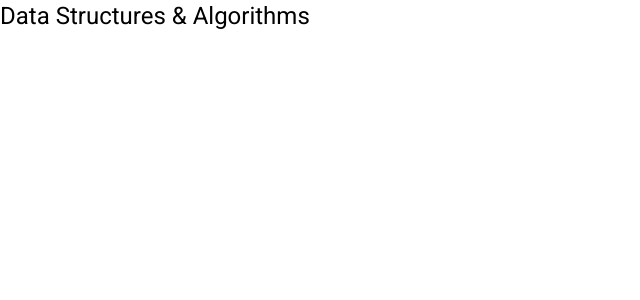
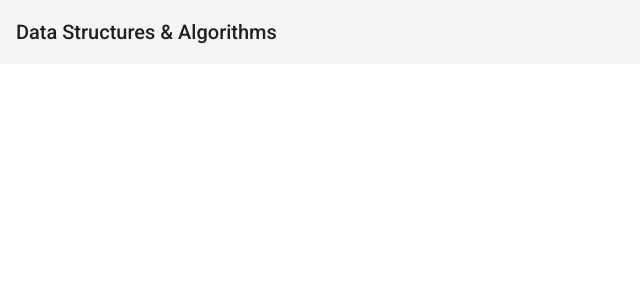
Before and after one commit to MartinJHammer/data-structures-algorithms, an Angular app: page / in a window 1280 px wide. Shown: the top 300 px of the page, without its empty margins (0-640 px from the left). Built offline with nearby package versions, Linux system fonts and the light colour scheme.

Commit message:
feat: add toolbar

```diff
--- a/src/app/app.component.html
+++ b/src/app/app.component.html
@@ -1 +1,3 @@
-<h1>Data Structures & Algorithms</h1>
+<mat-toolbar>
+    <h1>Data Structures & Algorithms</h1>
+</mat-toolbar>
--- a/src/app/app.module.ts
+++ b/src/app/app.module.ts
@@ -1,18 +1,31 @@
 import { NgModule } from '@angular/core';
 import { BrowserModule } from '@angular/platform-browser';
 
+import { MatIconModule } from '@angular/material/icon';
+import { MatToolbarModule } from '@angular/material/toolbar';
+import { BrowserAnimationsModule } from '@angular/platform-browser/animations';
 import { AppRoutingModule } from './app-routing.module';
 import { AppComponent } from './app.component';
-import { BrowserAnimationsModule } from '@angular/platform-browser/animations';
+
+
+const basic = [
+  BrowserModule,
+  AppRoutingModule,
+  BrowserAnimationsModule
+];
+
+const material = [
+  MatToolbarModule,
+  MatIconModule
+];
 
 @NgModule({
+  imports: [
+    ...basic,
+    ...material
+  ],
   declarations: [
     AppComponent
-  ],
-  imports: [
-    BrowserModule,
-    AppRoutingModule,
-    BrowserAnimationsModule
   ],
   providers: [],
   bootstrap: [AppComponent]
```
